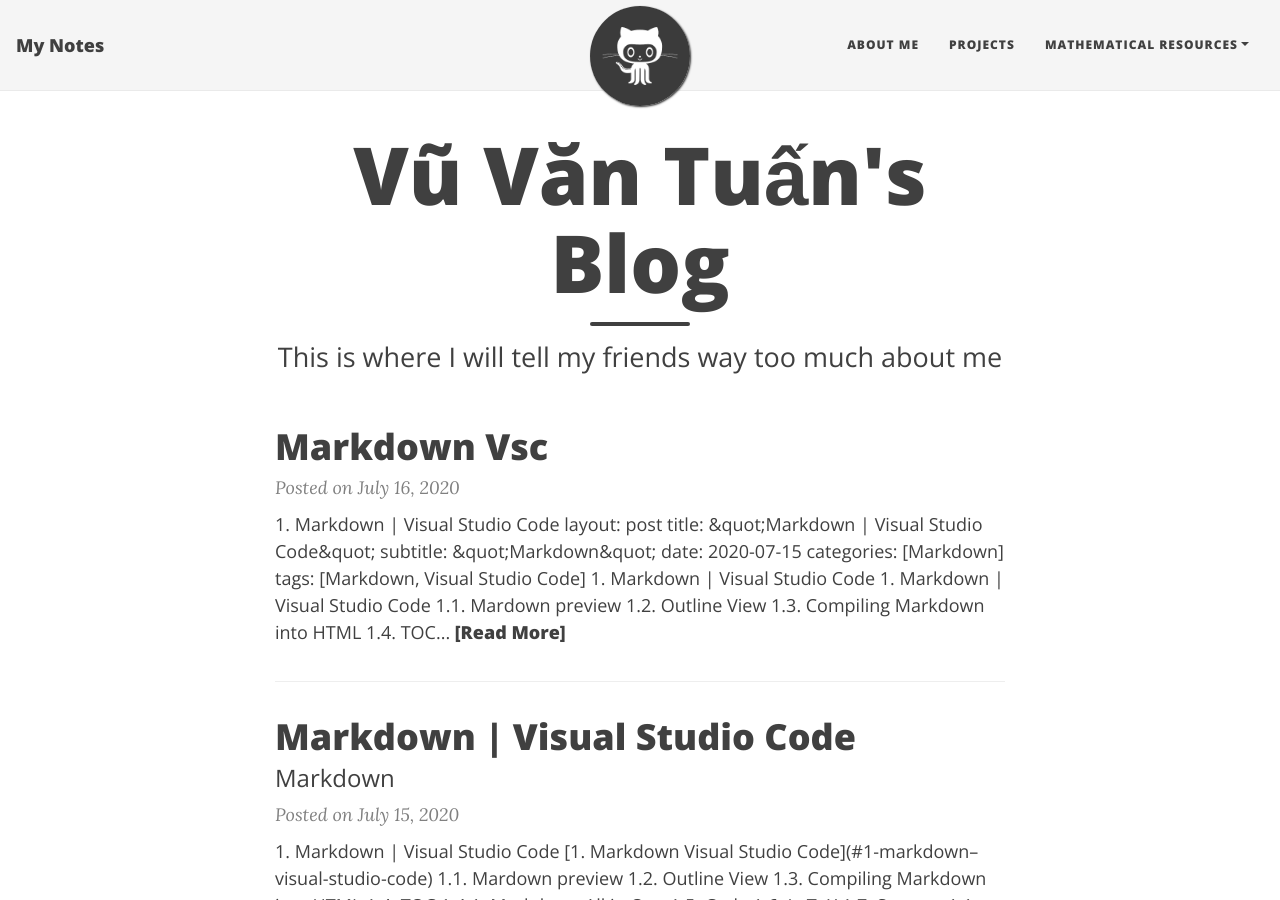
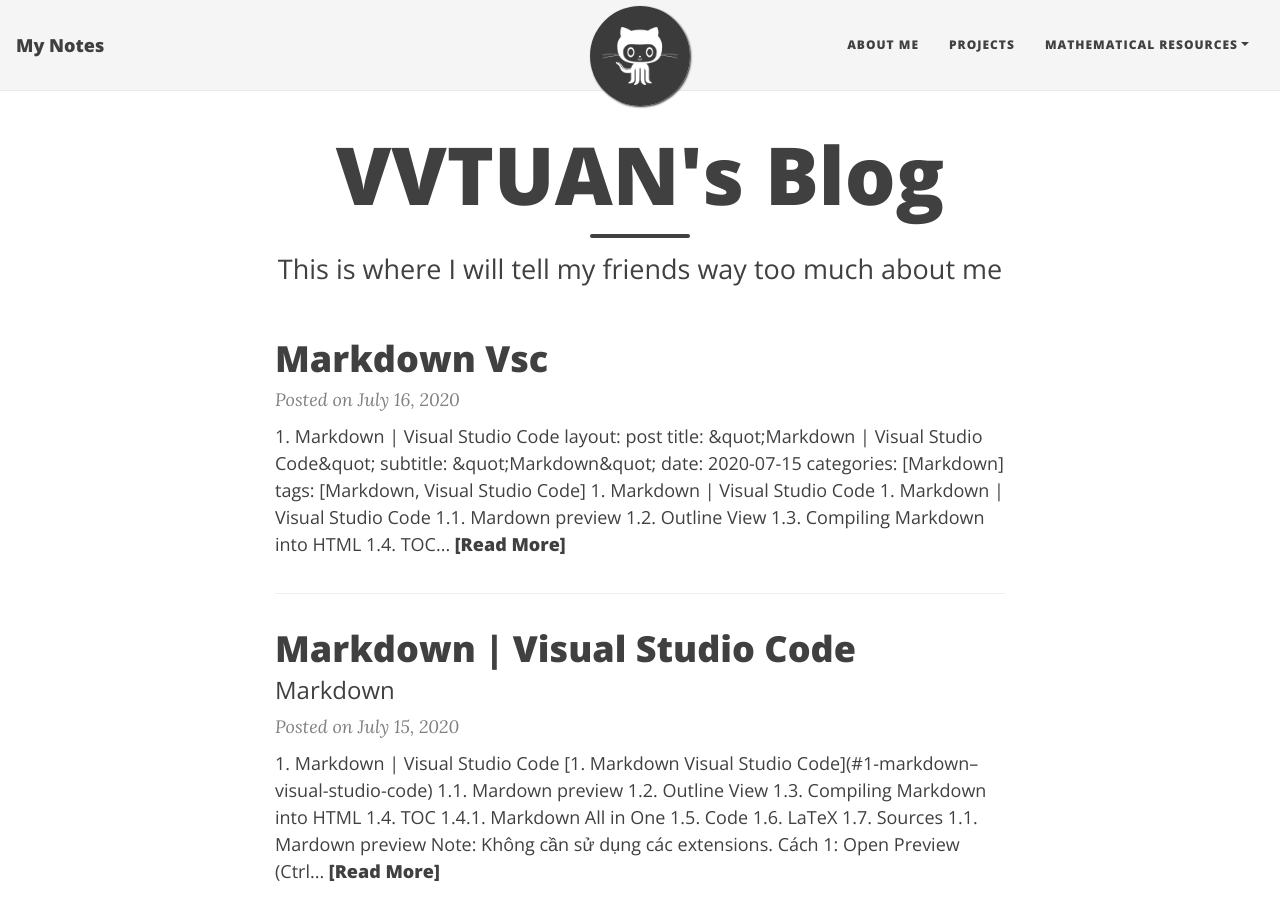
Before and after one commit to vvtuan/vvtuan.github.io, a Jekyll site: the page built from index.html, in a window 1280 px wide and 900 px high. Built offline with Jekyll 4.4.1, drawn with Linux system fonts in a browser that asks for light colours; nearby versions of some CDN libraries; the list of posts is cut into pages by our own code.

Commit message:
Update index.html

```diff
--- a/index.html
+++ b/index.html
@@ -1,5 +1,5 @@
 ---
 layout: home
-title: Vũ Văn Tuấn's Blog
+title: VVTUAN's Blog
 subtitle: This is where I will tell my friends way too much about me
 ---
```
